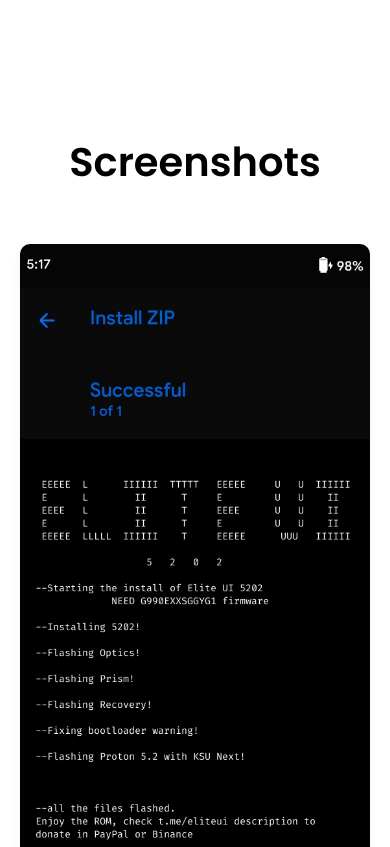
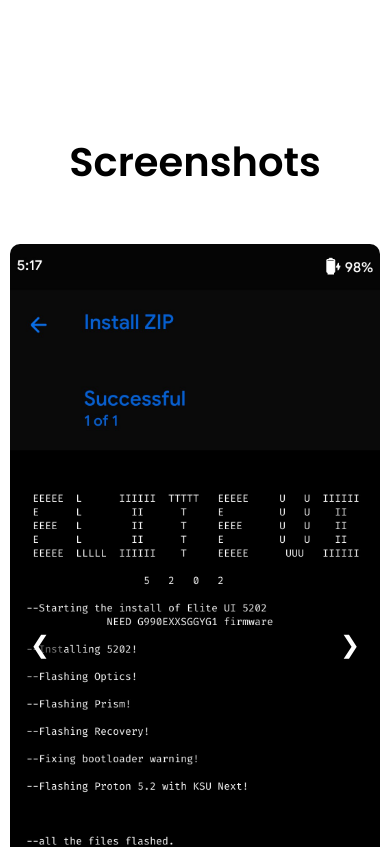
Before and after one commit to elitetest1/eui, a plain HTML site: page index.html in a window 390 px wide. Shown: the part 2860-3707 px from the top of the page. Drawn offline with Linux system fonts and the light colour scheme.

Commit message:
mobile carrousel

```diff
--- a/index.html
+++ b/index.html
@@ -85,6 +85,7 @@
         <section id="screenshots" class="screenshots-section">
            <div class="container">
                <h2 class="section-title" data-translate="screenshots_title">Screenshots</h2>
+               <div class="carousel-container">
                    <div class="screenshots-grid">
                        <div class="screenshot-item"><img src="images/screenshot1.jpg" alt="Screenshot 1"></div>
                        <div class="screenshot-item"><img src="images/screenshot2.jpg" alt="Screenshot 2"></div>
@@ -94,6 +95,9 @@
                        <div class="screenshot-item"><img src="images/screenshot6.jpg" alt="Screenshot 6"></div>
                        <div class="screenshot-item"><img src="images/screenshot7.jpg" alt="Screenshot 7"></div>
                        <div class="screenshot-item"><img src="images/screenshot8.jpg" alt="Screenshot 8"></div>
+                   </div>
+                   <button class="carousel-button prev" id="prevBtn">&#10094;</button>
+                   <button class="carousel-button next" id="nextBtn">&#10095;</button>
                </div>
            </div>
         </section>
--- a/script.js
+++ b/script.js
@@ -148,4 +148,56 @@
             });
         });
     }
+
+    // --- Lógica del Carrusel de Screenshots ---
+    const isMobile = () => window.innerWidth <= 768;
+
+    const carouselGrid = document.querySelector('.screenshots-grid');
+    const prevBtn = document.getElementById('prevBtn');
+    const nextBtn = document.getElementById('nextBtn');
+
+    if (carouselGrid && prevBtn && nextBtn) {
+        let currentIndex = 0;
+        let items;
+        let totalItems = 0;
+
+        const updateCarousel = () => {
+            if (isMobile()) {
+                items = document.querySelectorAll('.screenshot-item');
+                totalItems = items.length;
+
+                if (totalItems > 0) {
+                    if (currentIndex >= totalItems) {
+                        currentIndex = 0;
+                    }
+                    if (currentIndex < 0) {
+                        currentIndex = totalItems - 1;
+                    }
+                    const offset = -currentIndex * 100;
+                    carouselGrid.style.transform = `translateX(${offset}%)`;
+                }
+            } else {
+                carouselGrid.style.transform = ''; // Reset en desktop
+            }
+        };
+
+        nextBtn.addEventListener('click', () => {
+            if (isMobile()) {
+                currentIndex++;
+                updateCarousel();
+            }
+        });
+
+        prevBtn.addEventListener('click', () => {
+            if (isMobile()) {
+                currentIndex--;
+                updateCarousel();
+            }
+        });
+
+        window.addEventListener('resize', updateCarousel);
+
+        // Carga inicial
+        updateCarousel();
+    }
 });
--- a/style.css
+++ b/style.css
@@ -209,6 +209,10 @@
     background-color: transparent;
 }
 
+.carousel-container {
+    position: relative;
+}
+
 .screenshots-grid {
     display: grid;
     grid-template-columns: repeat(auto-fit, minmax(300px, 1fr));
@@ -340,6 +344,11 @@
     font-size: 0.95em;
 }
 
+/* Ocultar botones de carrusel por defecto */
+.carousel-button {
+    display: none;
+}
+
 @media (max-width: 768px) {
     .main-title {
         font-size: 2.5rem;
@@ -375,4 +384,62 @@
         width: 80%;
         text-align: center;
     }
+
+    /* Estilos del carrusel para móviles */
+    .screenshots-section .container {
+        padding: 0;
+    }
+
+    .carousel-container {
+        width: 100%;
+        overflow: hidden;
+    }
+
+    .screenshots-grid {
+        display: flex;
+        transition: transform 0.5s ease-in-out;
+        grid-template-columns: none; /* Sobrescribir grid */
+        gap: 0;
+    }
+
+    .screenshot-item {
+        min-width: 100%;
+        box-sizing: border-box;
+        padding: 0 10px;
+        transition: none;
+        box-shadow: none;
+        overflow: visible; /* Asegurar que se vean las imágenes completas */
+    }
+
+    .screenshot-item:hover {
+        transform: none; /* Desactivar hover en móvil */
+    }
+
+    .screenshot-item img {
+         border-radius: 10px;
+    }
+
+    .carousel-button {
+        display: block;
+        position: absolute;
+        top: 50%;
+        transform: translateY(-50%);
+        background-color: rgba(0, 0, 0, 0.5);
+        color: white;
+        border: none;
+        padding: 10px 15px;
+        cursor: pointer;
+        border-radius: 50%;
+        font-size: 1.5rem;
+        z-index: 10;
+        user-select: none;
+    }
+
+    .carousel-button.prev {
+        left: 15px;
+    }
+
+    .carousel-button.next {
+        right: 15px;
+    }
 }
```
Lines whose indentation alone changed are shown as unchanged.
